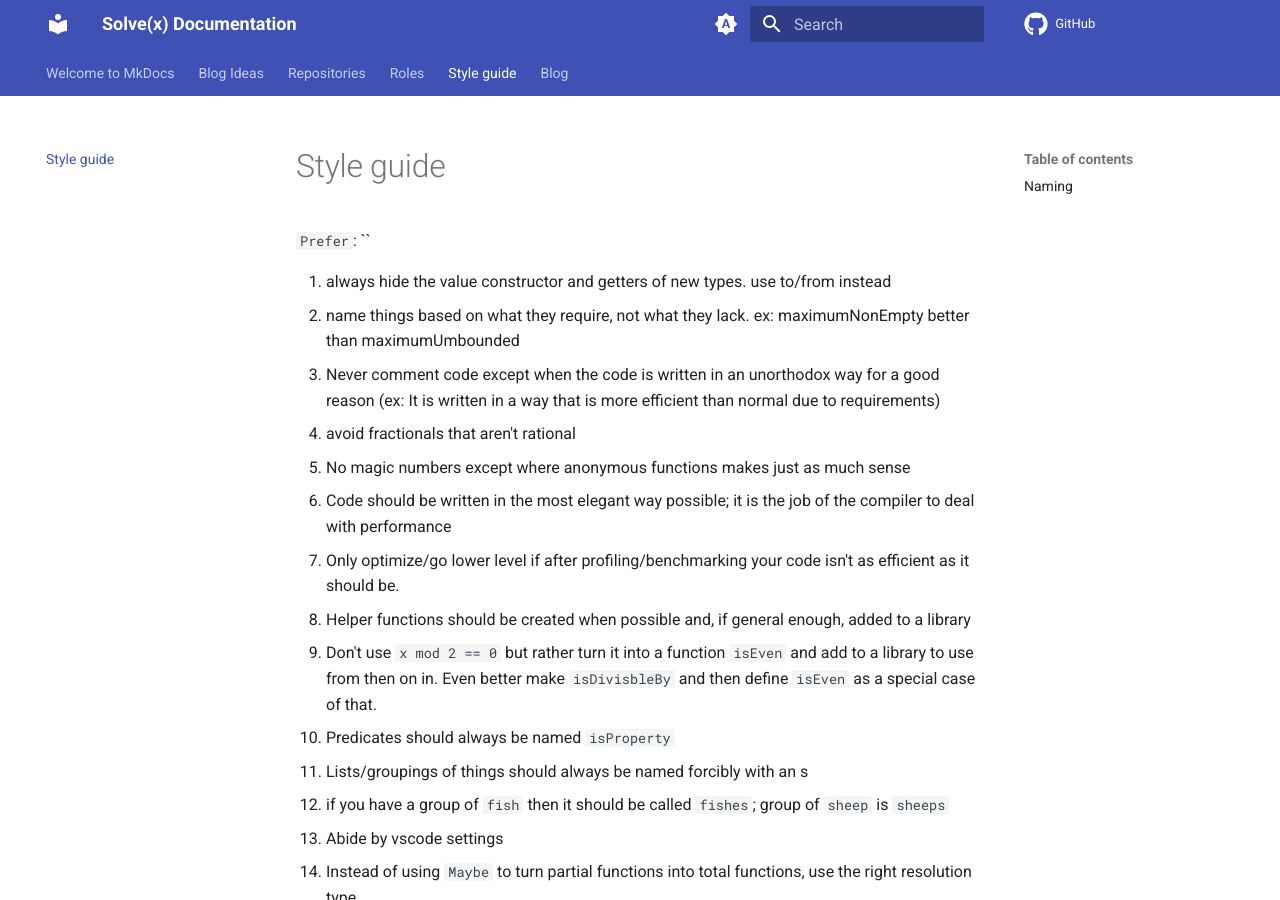
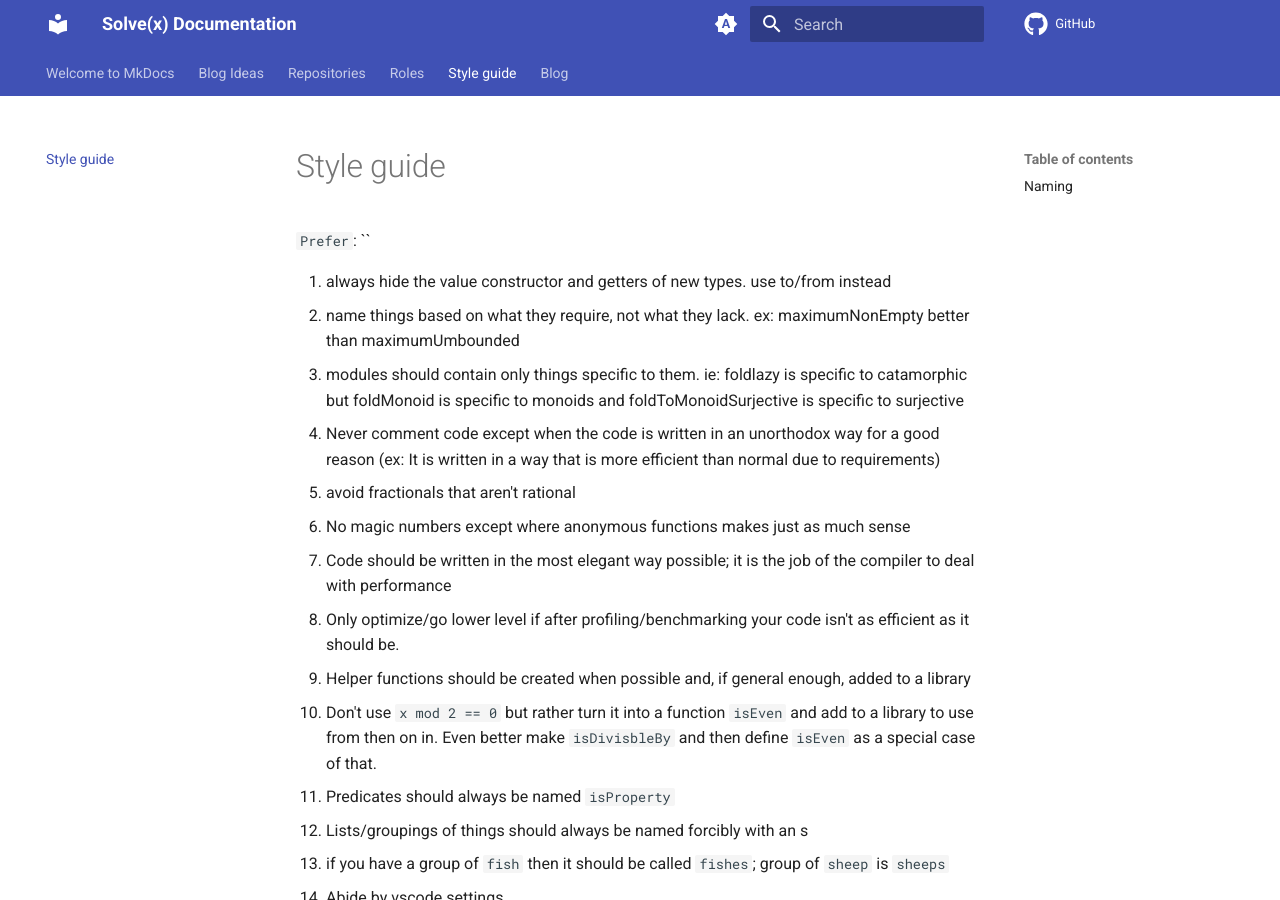
Before and after one commit to solvex-software/solvex-internal-documentation, an MkDocs documentation site: the page built from docs/style-guide.md, in a window 1280 px wide and 900 px high. Built offline with MkDocs 1.6.1 and Material for MkDocs 9.7.7, drawn with Linux system fonts in a browser that asks for light colours; comment, search, counter and statistics services are not loaded.

Commit message:
Update style-guide.md

```diff
--- a/docs/style-guide.md
+++ b/docs/style-guide.md
@@ -3,6 +3,7 @@
 
 1. always hide the value constructor and getters of new types. use to/from instead
 1. name things based on what they require, not what they lack. ex: maximumNonEmpty better than maximumUmbounded
+1. modules should contain only things specific to them. ie: foldlazy is specific to catamorphic but foldMonoid is specific to monoids and foldToMonoidSurjective is specific to surjective
 1. Never comment code except when the code is written in an unorthodox way for a good reason (ex: It is written in a way that is more efficient than normal due to requirements)
 1. avoid fractionals that aren't rational
 1. No magic numbers except where anonymous functions makes just as much sense
```
